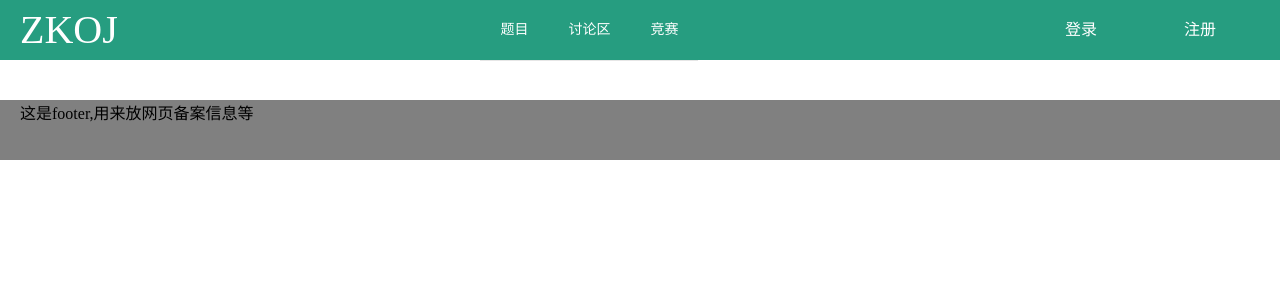
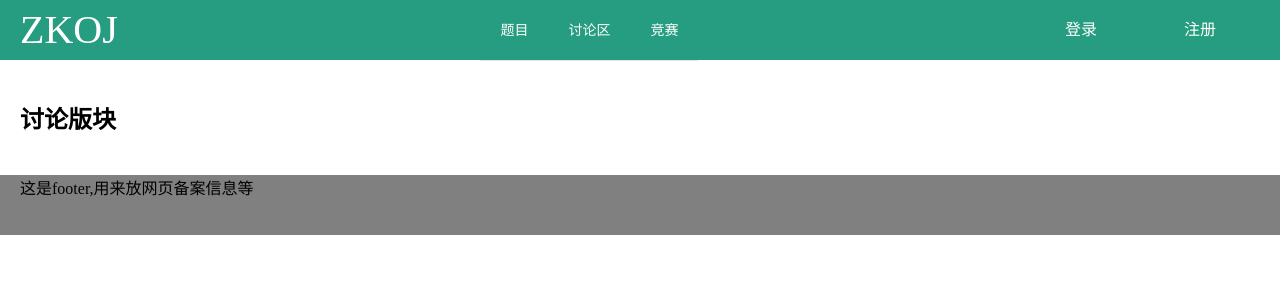
Before and after one commit to Lwy990710/zkoj-vue, a Vue app: page /discuss in a window 1280 px wide. Shown: the top 300 px of the page. Built offline with nearby package versions, Linux system fonts and the light colour scheme.

Commit message:
登陆注册窗口回车事件绑定

```diff
--- a/src/components/Header.vue
+++ b/src/components/Header.vue
@@ -11,9 +11,15 @@
                     background-color="#ffffff00"
                     text-color="#ffffff"
                     active-text-color="#ffffff">
-                <el-menu-item index="1">题目</el-menu-item>
-                <el-menu-item index="2">讨论区</el-menu-item>
-                <el-menu-item index="4">竞赛</el-menu-item>
+                <el-menu-item index="1">
+                    <router-link :to='"/"'>题目</router-link>
+                </el-menu-item>
+                <el-menu-item index="2">
+                    <router-link :to='"/discuss"'>讨论区</router-link>
+                </el-menu-item>
+                <el-menu-item index="4">
+                    <router-link :to='"/"'>竞赛</router-link>
+                </el-menu-item>
                 <!--<el-menu-item index="5">个人中心</el-menu-item>-->
             </el-menu>
         </div>
@@ -45,14 +51,15 @@
         <div v-if="$store.state.is_login">
             <el-dropdown>
                 <div class="avatar">
-                    <el-avatar src="https://cube.elemecdn.com/0/88/03b0d39583f48206768a7534e55bcpng.png" style="margin: 0 10px"></el-avatar>
+                    <el-avatar src="https://cube.elemecdn.com/0/88/03b0d39583f48206768a7534e55bcpng.png"
+                               style="margin: 0 10px"></el-avatar>
                     <span style="display: inline-block;color: #FFFFFF;float: right;margin-top: 12px">
                         用户名
                     </span>
                 </div>
                 <el-dropdown-menu slot="dropdown" @command="logout">
                     <el-dropdown-item class="user_dropdown_item">
-                        <router-link :to='"/center"' target="_blank"
+                        <router-link :to='"/userhome"' target="_blank"
                                      style="width: 96px;display: inline-block;text-align: center;color: #606266">
                             个人中心
                         </router-link>
--- a/src/components/LoginDialog.vue
+++ b/src/components/LoginDialog.vue
@@ -4,7 +4,7 @@
             <el-form-item label="账号" prop="username">
                 <el-input v-model="user_message.username"></el-input>
             </el-form-item>
-      <el-form-item label="密码" prop="password">
+            <el-form-item @keyup.enter.native="login" label="密码" prop="password">
                 <el-input v-model="user_message.password"></el-input>
             </el-form-item>
 
@@ -20,35 +20,38 @@ import md5 from 'js-md5';
 
     export default {
         name: "LoginDialog",
-
         data() {
             return {
                 user_message: {
-        username : '',
-        password : ''
+                    username: '',
+                    password: ''
                 },
                 rules: {
                     username: [
-          { required: true,  message: '账号不能为空', trigger: 'blur' },
+                        {required: true, message: '账号不能为空', trigger: 'blur'},
                         {min: 6, max: 18, message: '长度在 6 到 18 个字符', trigger: 'blur'},
-          { type : "string", pattern:/^[A-Za-z0-9]+$/ ,message: '用户名只能由数字和字符组成',trigger: 'blur'},
+                        {type: "string", pattern: /^[A-Za-z0-9]+$/, message: '用户名只能由数字和字符组成', trigger: 'blur'},
 
                     ],
                     password: [
-          { required: true, message: '密码不能为空', trigger: 'blur' },
-          { min: 6, max: 18, message: '密码长度要在 6 到 18 个字符', trigger: 'blur' },
-          { type : "string", pattern:/^[A-Za-z0-9!"#$%&'()*+,\-./@\[\\\]^_`{|}~]+$/ ,message: '密码格式不正确',trigger: 'blur'},
+                        {required: true, message: '密码不能为空', trigger: 'blur'},
+                        {min: 6, max: 18, message: '密码长度要在 6 到 18 个字符', trigger: 'blur'},
+                        {
+                            type: "string",
+                            pattern: /^[A-Za-z0-9!"#$%&'()*+,\-./@\[\\\]^_`{|}~]+$/,
+                            message: '密码格式不正确',
+                            trigger: 'blur'
+                        },
                     ],
                 }
             }
         },
-
-  methods :{
+        methods: {
             login() {
                 console.log('login');
                 let username = this.user_message.username;
                 let password = this.user_message.password;
-      password = md5( 'zkoj' + md5(username + password));
+                password = md5('zkoj' + md5(username + password));
                 let request_body = {
                     username: username,
                     password: password
@@ -66,14 +69,15 @@ export default {
                     .catch(err => {
 
                     });
-    }
+            },
+
         }
     }
 </script>
 
 <style scoped>
 
-  .dialog-footer{
+    .dialog-footer {
 
         text-align: center !important;
     }
--- a/src/components/RegisterDialog.vue
+++ b/src/components/RegisterDialog.vue
@@ -7,7 +7,7 @@
             <el-form-item label="密码" prop="password">
                 <el-input v-model="user_message.password"></el-input>
             </el-form-item>
-            <el-form-item label="昵称" prop="name">
+            <el-form-item label="昵称" prop="name" @keyup.enter.native="register">
                 <el-input v-model="user_message.name"></el-input>
             </el-form-item>
         </el-form>
--- a/src/router/index.js
+++ b/src/router/index.js
@@ -9,6 +9,7 @@ import UserHomePage from "../views/UserHomePage";
 import Statistics from "../views/Statistics";
 import MyRelease from "../views/MyRelease";
 import UserOptions from "../views/UserOptions";
+import DiscussionPage from "../views/DiscussionPage";
 import test from "../views/test";
 
 Vue.use(VueRouter)
@@ -58,6 +59,11 @@ const routes = [
       component: UserOptions
     },
     {
+        path: "/discuss",
+        name: "讨论页面",
+        component: DiscussionPage
+    },
+    {
         path: "/test",
         name: "代码编译器测试",
         component: test
--- a/src/views/MyRelease.vue
+++ b/src/views/DiscussionPage.vue
@@ -1,10 +1,10 @@
 <template>
-    <h1>我的发布</h1>
+    <h1>讨论版块</h1>
 </template>
 
 <script>
     export default {
-        name: "MyEelease"
+        name: "DiscussionPage"
     }
 </script>
 
--- a/src/views/PersonalCenter.vue
+++ b/src/views/PersonalCenter.vue
@@ -12,7 +12,7 @@
                 <div class="page_choose">
                     <el-menu
                             router
-                            default-active="this.$route.path"
+                            :default-active="this.$route.path"
                             class="user_nav">
                         <el-menu-item  index="/userhome">
                             <span slot="title">主页</span>
```
Lines whose indentation alone changed are shown as unchanged.
